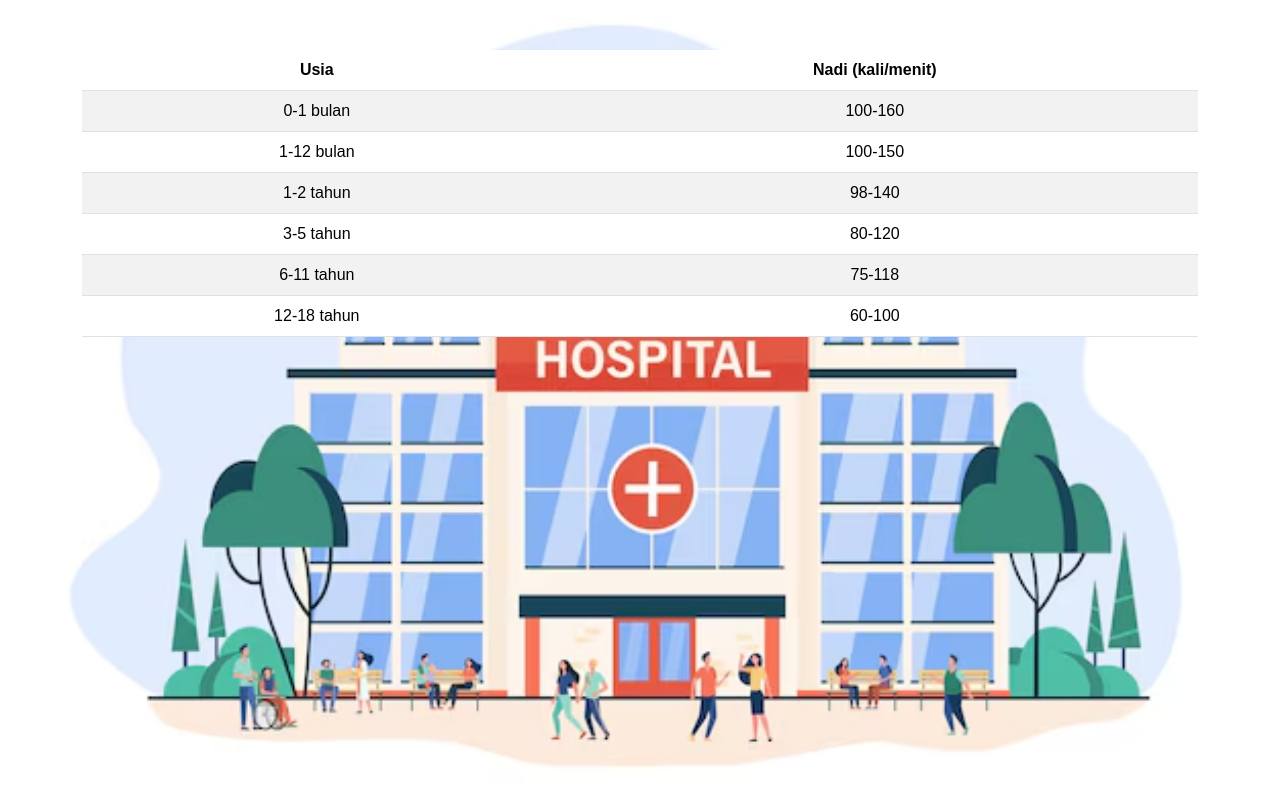
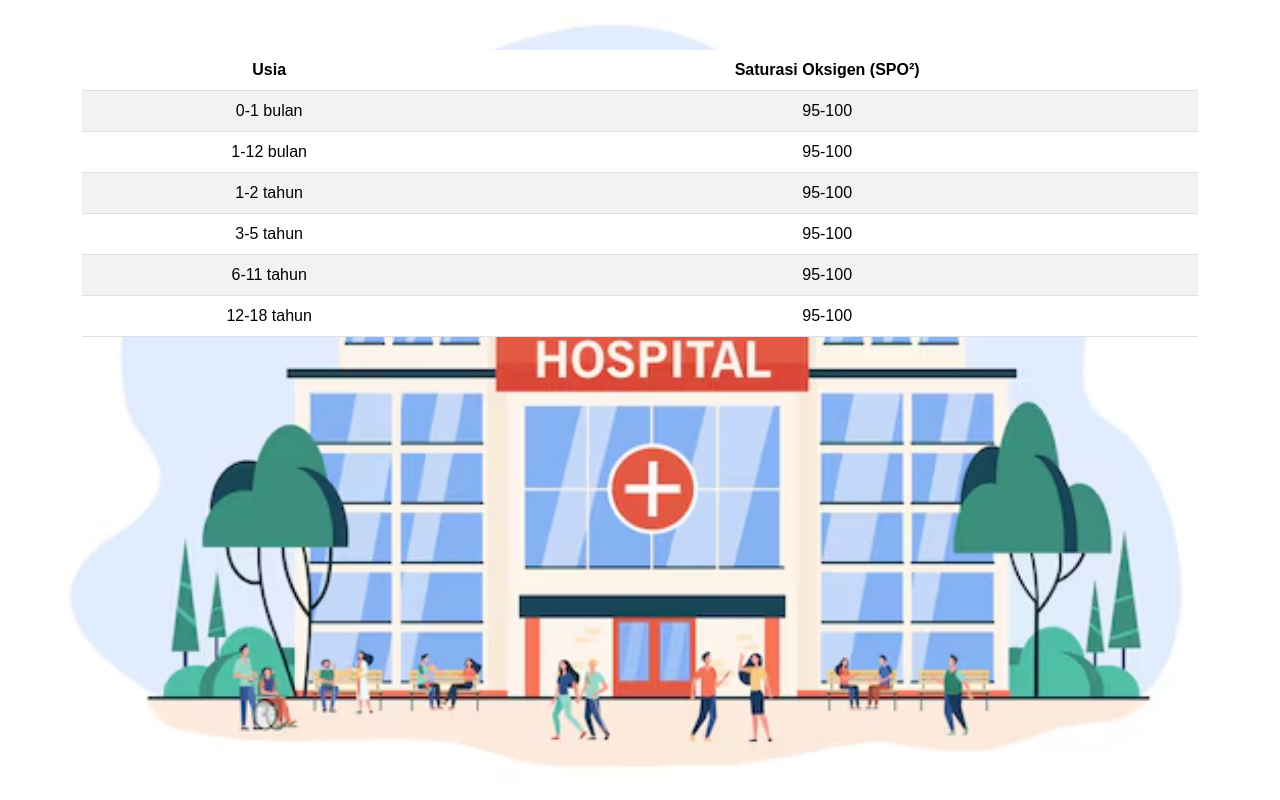
Before and after one commit to dirhamtriyadi/ipok, a plain HTML site: page informasi/saturasi_anak.html in a window 1280 px wide. Drawn offline with nearby package versions, Linux system fonts and the light colour scheme; files whose address does not match are found by name.

Commit message:
update saturasi

```diff
--- a/informasi/saturasi_anak.html
+++ b/informasi/saturasi_anak.html
@@ -54,33 +54,33 @@
           <thead>
             <tr>
               <th>Usia</th>
-              <th>Nadi (kali/menit)</th>
+              <th>Saturasi Oksigen (SPO²)</th>
             </tr>
           </thead>
           <tbody>
             <tr>
               <td>0-1 bulan</td>
-              <td>100-160</td>
+              <td>95-100</td>
             </tr>
             <tr>
               <td>1-12 bulan</td>
-              <td>100-150</td>
+              <td>95-100</td>
             </tr>
             <tr>
               <td>1-2 tahun</td>
-              <td>98-140</td>
+              <td>95-100</td>
             </tr>
             <tr>
               <td>3-5 tahun</td>
-              <td>80-120</td>
+              <td>95-100</td>
             </tr>
             <tr>
               <td>6-11 tahun</td>
-              <td>75-118</td>
+              <td>95-100</td>
             </tr>
             <tr>
               <td>12-18 tahun</td>
-              <td>60-100</td>
+              <td>95-100</td>
             </tr>
           </tbody>
         </table>
```
Also changed, not shown: informasi/saturasi_dewasa.html (+4 -4 lines).
